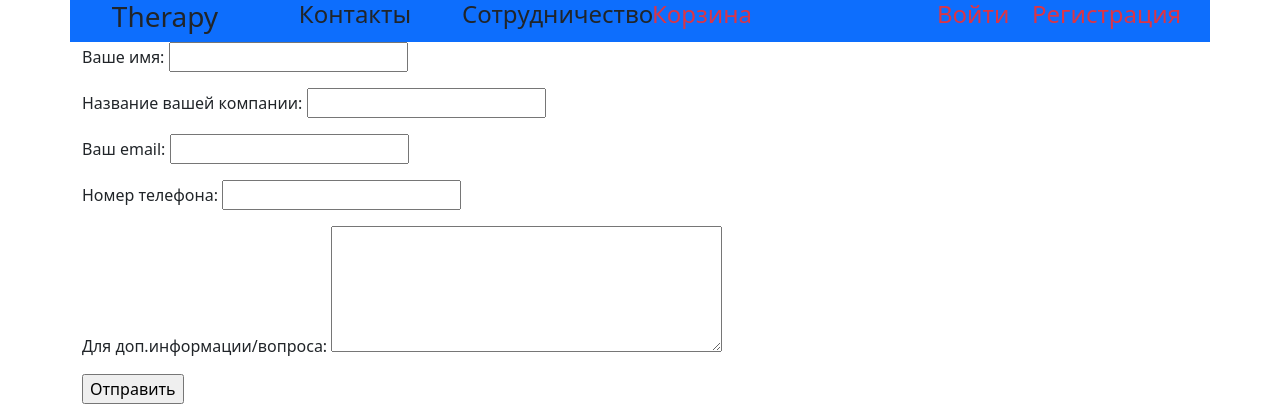
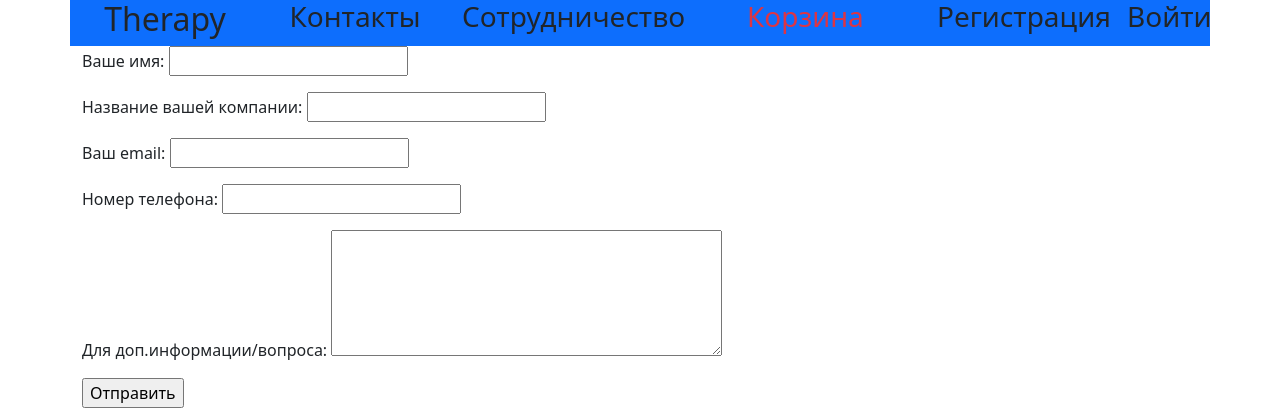
Before and after one commit to Leva91l/TherapyBase, a Django app: page /cooperation/ in a window 1280 px wide. Shown: the top 420 px of the page. Run offline with Django 5.2, Linux system fonts and the light colour scheme.

Commit message:
Добавлена регистрация и авторизация

```diff
--- a/djangoProject/urls.py
+++ b/djangoProject/urls.py
@@ -19,7 +19,7 @@ from django.contrib import admin
 from django.urls import path
 from django.conf import settings
 from django.conf.urls.static import static
-from therapyapp.views import HomePageView, ProductListView, ContactsView, CooperationView
+from therapyapp.views import *
 
 urlpatterns = [
     path('admin/', admin.site.urls),
@@ -27,6 +27,9 @@ urlpatterns = [
     path('products/<slug:prod_slug>/', ProductListView.as_view(), name='products'),
     path('contacts/', ContactsView.as_view(), name='contacts'),
     path('cooperation/', CooperationView.as_view(), name='cooperation'),
+    path('registration/', RegistrationView.as_view(), name='registration'),
+    path('login/', LoginUserView.as_view(), name='login'),
+    path('logout/', logout_user, name='logout')
 ]
 
 urlpatterns += static(settings.MEDIA_URL, document_root=settings.MEDIA_ROOT)
--- a/templates/base.html
+++ b/templates/base.html
@@ -13,16 +13,29 @@
 <div class="header">
     <div class="container bg-primary text-danger">
         <div class="row">
-            <div class="col-2 text-center"><a href="{% url 'home' %}" class="link-dark"><h3>Therapy</h3></a></div>
+            <div class="col-2 text-center"><a href="{% url 'home' %}" class="link-dark"><h2>Therapy</h2></a></div>
             <div class="col-2 align-middle text-center">
-                <a href="{% url 'contacts' %}" class="link-dark"><h4>Контакты</h4></a>
+                <a href="{% url 'contacts' %}" class="link-dark"><h3>Контакты</h3></a>
             </div>
             <div class="col-2 align-middle text-center">
-                <a href="{% url 'cooperation' %}" class="link-dark"><h4>Сотрудничество</h4></a>
+                <a href="{% url 'cooperation' %}" class="link-dark"><h3>Сотрудничество</h3></a>
             </div>
-            <div class="col-1 align-middle text-center"><h4>Корзина</h4></div>
-            <div class="col-1 offset-2 align-middle text-center"><h4>Войти</h4></div>
-            <div class="col-1 align-middle text-center"><h4>Регистрация</h4></div>
+            <div class="col-1 offset-1 align-middle text-center"><h3>Корзина</h3></div>
+            {% if request.user.is_authenticated %}
+                <div class="col-1 offset-2 align-middle text-center">
+                    <h3>{{ user.username }}</h3>
+                </div>
+                <div class="col-1 align-middle text-center">
+                    <a href="{% url 'logout' %}" class="link-dark"><h3>Выйти</h3></a>
+                </div>
+            {% else %}
+                <div class="col-2 offset-1 align-middle text-center">
+                    <a href="{% url 'registration' %}" class="link-dark"><h3>Регистрация</h3></a>
+                </div>
+                <div class="col-1 align-middle text-center">
+                    <a href="{% url 'login' %}" class="link-dark"><h3>Войти</h3></a>
+                </div>
+            {% endif %}
         </div>
     </div>
 </div>
--- a/templates/products.html
+++ b/templates/products.html
@@ -2,7 +2,7 @@
 
 
 {% block content %}
- <table class="table">
+    <table class="table">
         <thead>
         <tr>
             <th scope="col"></th>
@@ -30,5 +30,5 @@
             {% endfor %}
         </tr>
         </tbody>
- </table>
+    </table>
 {% endblock %}
--- a/therapyapp/forms.py
+++ b/therapyapp/forms.py
@@ -1,4 +1,6 @@
 from django import forms
+from django.contrib.auth.forms import UserCreationForm, AuthenticationForm
+from django.contrib.auth.models import User
 
 
 class CooperationForm(forms.Form):
@@ -7,3 +9,17 @@ class CooperationForm(forms.Form):
     e_mail = forms.CharField(max_length=100, label='Ваш email')
     phone = forms.CharField(max_length=12, label='Номер телефона')
     content = forms.CharField(widget=forms.Textarea(attrs={'cols':40, 'rows':5}), label='Для доп.информации/вопроса')
+
+class RegisterUserForm(UserCreationForm):
+    username = forms.CharField(label='Логин', widget=forms.TextInput(attrs={'class': 'form-input'}))
+    email = forms.EmailField(label='Email', widget=forms.EmailInput(attrs={'class': 'form-input'}))
+    password1 = forms.CharField(label='Пароль', widget=forms.PasswordInput(attrs={'class': 'form-input'}))
+    password2 = forms.CharField(label='Повтор пароля', widget=forms.PasswordInput(attrs={'class': 'form-input'}))
+
+    class Meta:
+        model = User
+        fields = ('username', 'email', 'password1', 'password2')
+
+class LoginUserForm(AuthenticationForm):
+    username = forms.CharField(label='Логин', widget=forms.TextInput(attrs={'class': 'form-input'}))
+    password = forms.CharField(label='Пароль', widget=forms.PasswordInput(attrs={'class': 'form-input'}))
--- a/therapyapp/views.py
+++ b/therapyapp/views.py
@@ -1,8 +1,10 @@
-from unicodedata import category
+from django.contrib.auth import logout
+from django.contrib.auth.views import LoginView
+from django.shortcuts import redirect
+from django.urls import reverse_lazy
+from django.views.generic import ListView, FormView, CreateView
 
-from django.views.generic import ListView, FormView
-
-from therapyapp.forms import CooperationForm
+from therapyapp.forms import CooperationForm, RegisterUserForm, LoginUserForm
 from therapyapp.models import Category, Product, Worker, CooperationRequest
 
 
@@ -33,6 +35,10 @@ class ProductListView(ListView):
     def get_queryset(self):
         return Product.objects.filter(category__slug=self.kwargs['prod_slug'])
 
+class ProductInfoView(ListView):
+    model = Product
+
+
 
 class ContactsView(ListView):
     model = Worker
@@ -57,3 +63,22 @@ class CooperationView(FormView):
         )
         new_request_add.save()
         return super().form_valid(form)
+
+
+class RegistrationView(CreateView):
+    form_class = RegisterUserForm
+    template_name = 'registration.html'
+    success_url = '/'
+
+
+class LoginUserView(LoginView):
+    form_class = LoginUserForm
+    template_name = 'login.html'
+
+    def get_success_url(self):
+        return reverse_lazy('home')
+
+
+def logout_user(request):
+    logout(request)
+    return redirect('login')
```
Also changed, not shown: templates/login.html (added, +9 -0 lines), templates/registration.html (added, +11 -0 lines), templates/product_info.html (added).
